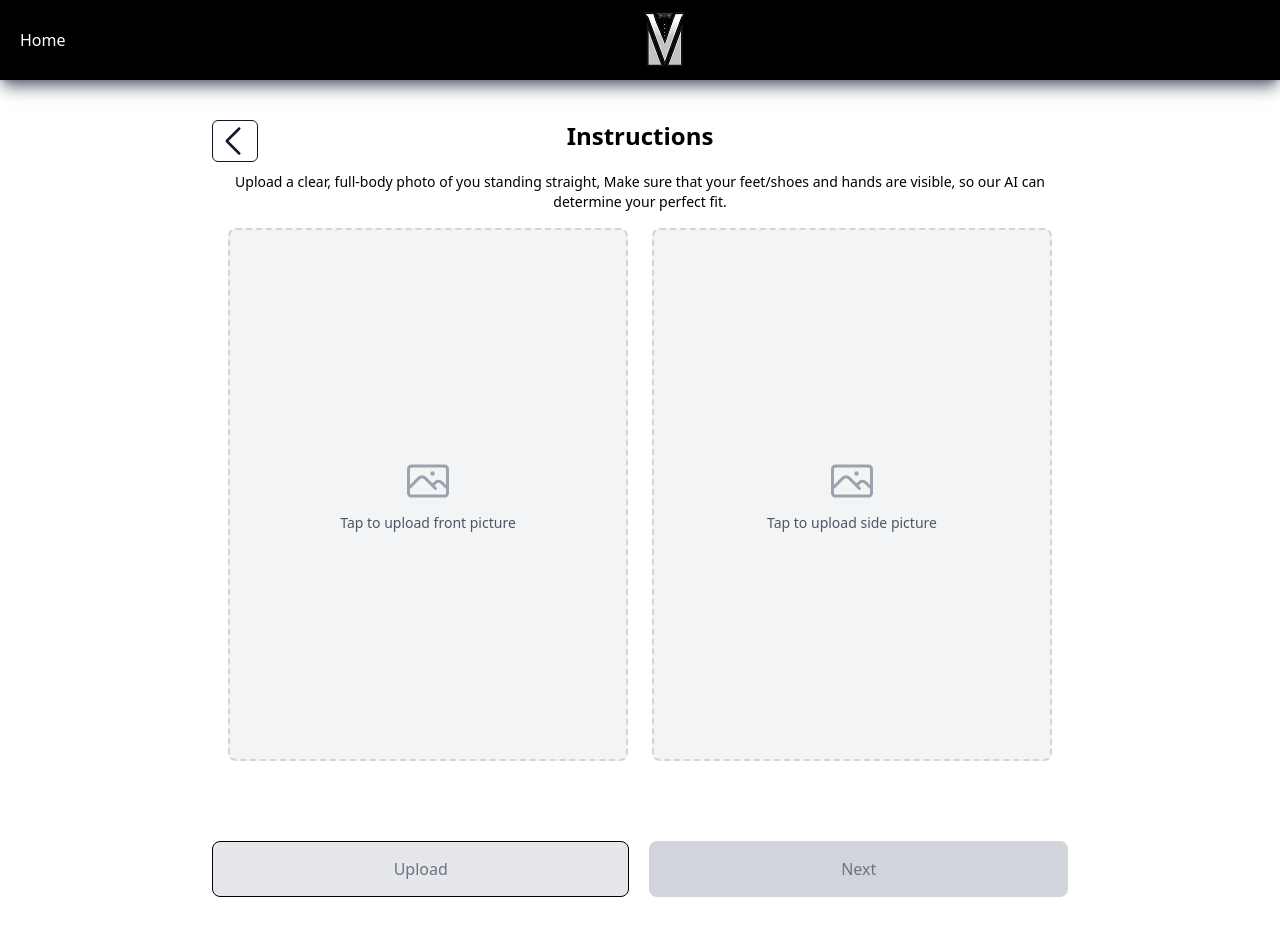
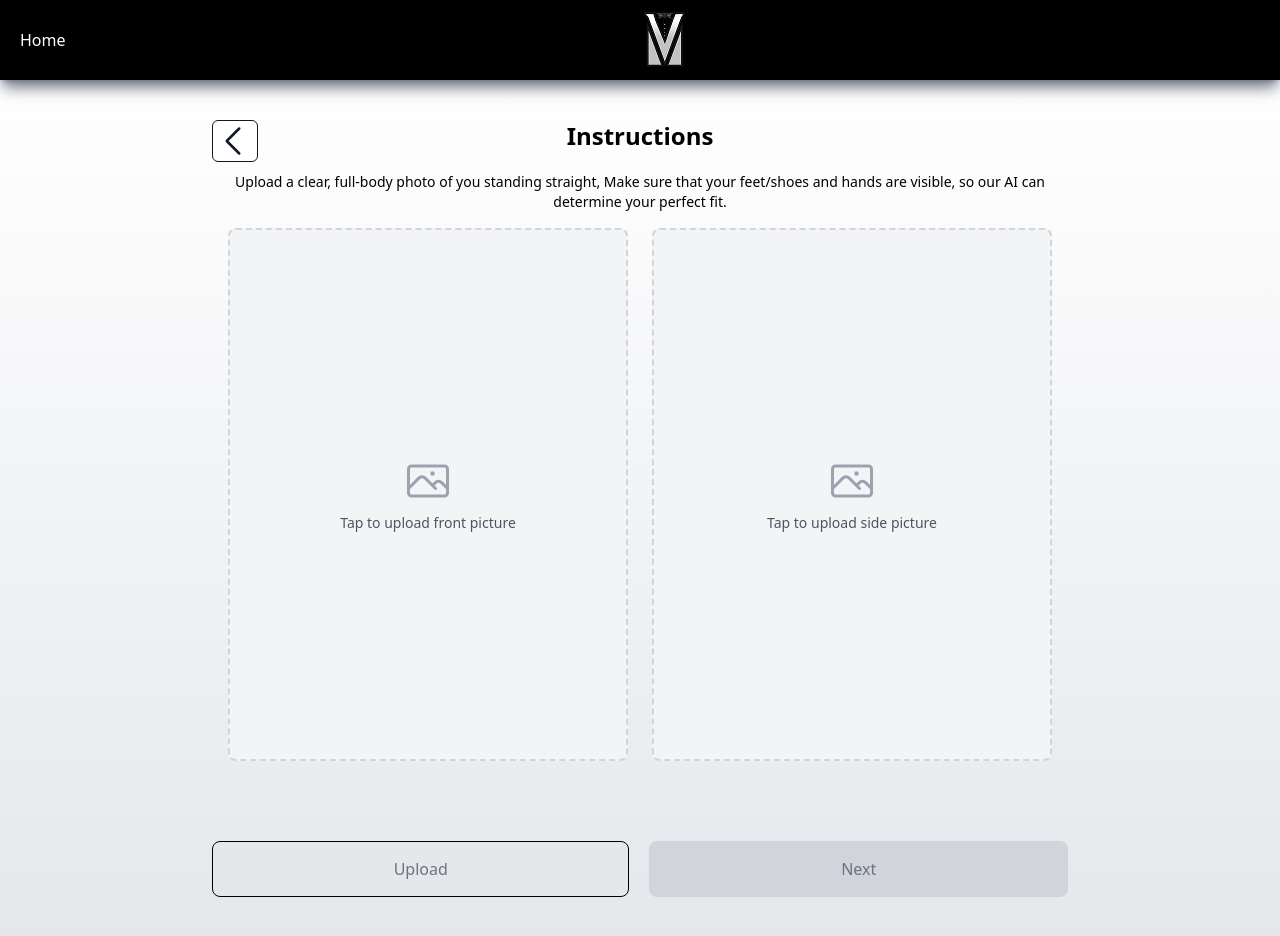
Before and after one commit to suitupstyle/suit-up-web, a Next.js app: page /orders/instructions in a window 1280 px wide. Built offline with nearby package versions, Linux system fonts and the light colour scheme.

Commit message:
style: improve layout background

```diff
--- a/app/orders/layout.tsx
+++ b/app/orders/layout.tsx
@@ -9,7 +9,7 @@ export default function OrdersLayout({
 		<>
 			<Navbar />
 			{/* min height is taking navbar height into account */}
-			<main className="w-full h-full bg-white text-black py-10">
+			<main className="w-full h-full bg-gradient-to-b from-white to-gray-200 text-black py-10">
 				{children}
 			</main>
 		</>
```
